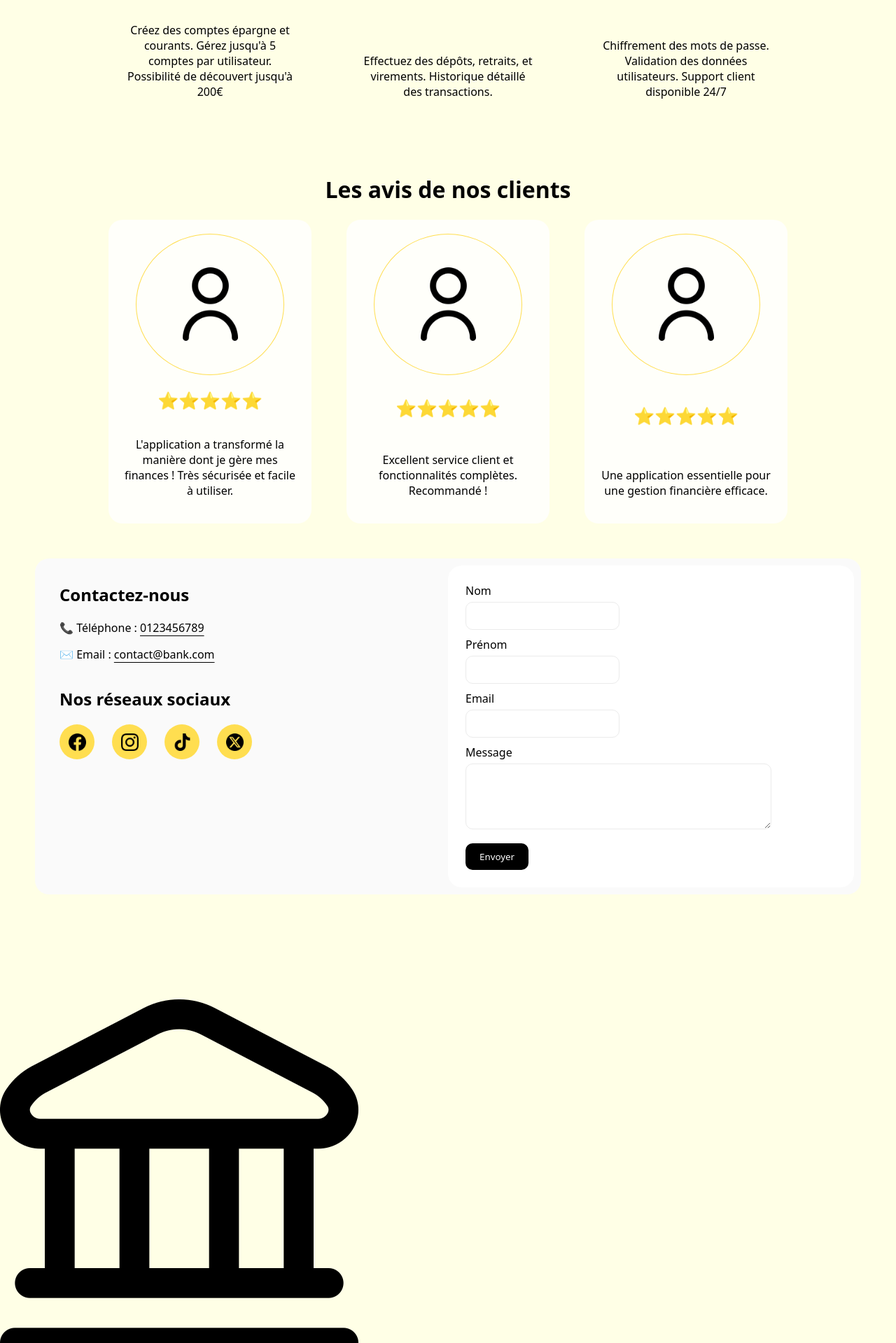
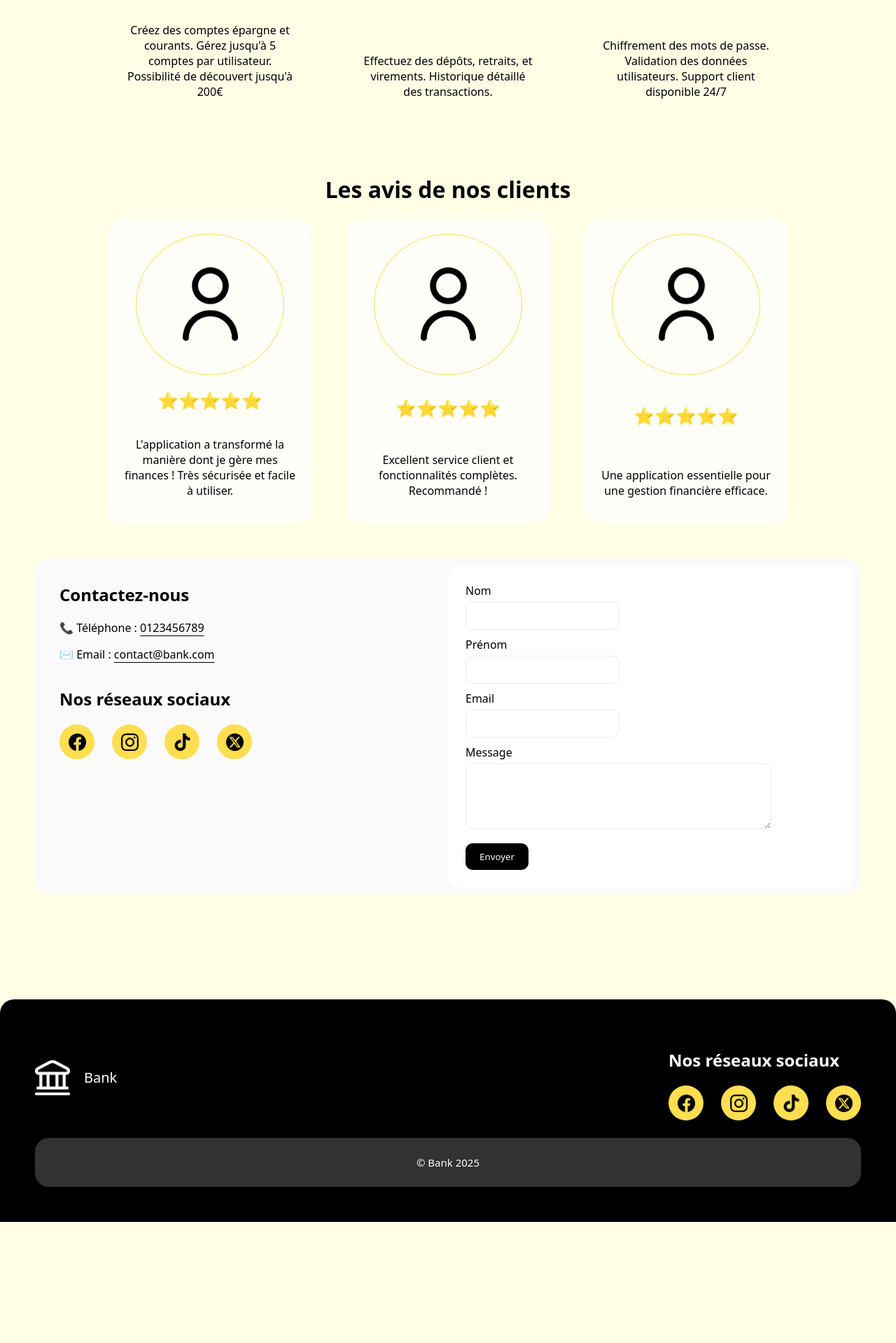
Before and after one commit to Erwan1202/challenge_web, a Symfony app: template templates/index.html.twig in a window 1280 px wide. Shown: the part 1201-3120 px from the top of the page at 70% size. After the commit the page ends 2947 px from the top, so only its background shows below. Run offline with Twig, Linux system fonts and the light colour scheme; the template is opened without the code that fills it, so the values that code supplies are empty; some libraries are stand-ins or nearby versions.

Commit message:
Updated header in base.html.twig (Twig, CSS) and updated footer (Twig, CSS, images)

```diff
--- a/public/css/style.css
+++ b/public/css/style.css
@@ -11,7 +11,8 @@ html {
     --background-color2: rgba(255, 255, 255, 0.75);
     --text-color: black;
     --header-background: rgba(250, 250, 250, 0.75);
-    --footer-bg: black;
+    --footer-background: black;
+    --footer-background2: #323232;
     --button-bg: black;
     --button-border-radius: 10px;
     --button-text-color: #fff;
@@ -81,6 +82,10 @@ header {
     transition: 0.25s;
 }
 
+nav {
+    display: flex;
+    gap: 20px;
+}
 nav a {
     color: var(--text-color);
     font-weight: 500;
@@ -327,3 +332,49 @@ main {
 .contactForm button {
     margin-top: 10px;
 }
+
+
+
+/* CSS pour le footer •••••••••••••••••••••••••••••••••••••••••••••••••••••••••••••••••••••••••••••••••••••••••••••••••••• */
+
+footer {
+    display: flex;
+    flex-direction: column;
+    padding: 50px;
+    border-radius: 20px 20px 0 0;
+    background-color: var(--footer-background);
+    color: #fff;
+    gap: 25px;
+}
+
+.footerLinks {
+    display: flex;
+    justify-content: space-between;
+}
+
+.footerLogo {
+    display: flex;
+    flex-direction: row;
+    flex-wrap: wrap;
+    justify-content: center;
+    align-items: center;
+    gap: 20px;
+}
+.footerLogo img {
+    width: 50px;
+}
+.footerLogo span {
+    font-size: 20px;
+    font-weight: 500;
+}
+
+.footerCopyright {
+    padding: 10px;
+    border-radius: 20px;
+    background-color: var(--footer-background2);
+}
+.footerCopyright p {
+    font-size: 15px;
+    font-weight: 300;
+    text-align: center;
+}
--- a/templates/base.html.twig
+++ b/templates/base.html.twig
@@ -13,7 +13,7 @@
             <img src="{{ asset('images/logo.png') }}" alt="Bank Logo" class="headerLogo">
         </a>
         <nav>
-            <a href="{{ path('app_home') }}">Accueil</a>
+            {% block nav %}<a href="{{ path('app_home') }}">Accueil</a>{% endblock %}
         </nav>
         <div class="headerContainer">
             <div class="headerSearch">
@@ -29,7 +29,7 @@
     <main>
         {% block body %}{% endblock %}
 
-        <div class="contactContainer">
+        <div class="contactContainer" id="contact">
             <div class="contactInfo">
                 <div class="contactLinks">
                     <h2>Contactez-nous</h2>
@@ -73,11 +73,24 @@
     </main>
 
     <footer>
-        <div class="footerLogo">
-            <img src="{{ asset('images/logo.png') }}" alt="Bank">
-            <span>Bank</span>
+        <div class="footerLinks">
+            <div class="footerLogo">
+                <img src="{{ asset('images/logoFooter.png') }}" alt="Bank">
+                <span>Bank</span>
+            </div>
+            <div class="socialMediaLinks">
+                <h2>Nos réseaux sociaux</h2>
+                <div>
+                    <a href="#"><img src="{{ asset('images/facebook.png') }}" alt="Avis"></a>
+                    <a href="#"><img src="{{ asset('images/instagram.png') }}" alt="Avis"></a>
+                    <a href="#"><img src="{{ asset('images/tiktok.png') }}" alt="Avis"></a>
+                    <a href="#"><img src="{{ asset('images/twitter.png') }}" alt="Avis"></a>
+                </div>
+            </div>
         </div>
-        <p>&copy; Bank 2025</p>
+        <div class="footerCopyright">
+            <p>&copy; Bank 2025</p>
+        </div>
     </footer>
 </body>
 </html>
--- a/templates/index.html.twig
+++ b/templates/index.html.twig
@@ -1,6 +1,13 @@
 {% extends 'base.html.twig' %}
 
 {% block title %}Accueil{% endblock %}
+
+{% block nav %}
+    <a href="{{ path('app_home') }}">Accueil</a>
+    <a href="#advantages">Avantages</a>
+    <a href="#review">Avis</a>
+    <a href="#contact">Contact</a>
+{% endblock %}
 
 {% block body %}
     <div class="heroContainer">
@@ -14,7 +21,7 @@
         </div>
     </div>
 
-    <div class="advantagesListContainer">
+    <div class="advantagesListContainer" id="advantages">
         <h1>Nos avantages</h1>
         <div class="advantagesList">
             <div class="advantagesItem">
@@ -37,7 +44,7 @@
         </div>
     </div>
 
-    <div class="reviewListContainer">
+    <div class="reviewListContainer" id="review">
         <h1>Les avis de nos clients</h1>
         <div class="reviewList">
             <div class="reviewItem">
```
Also changed, not shown: public/images/logoFooter.png (added).
